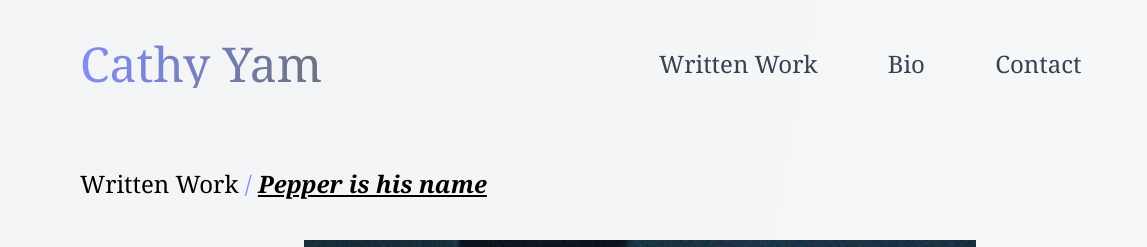
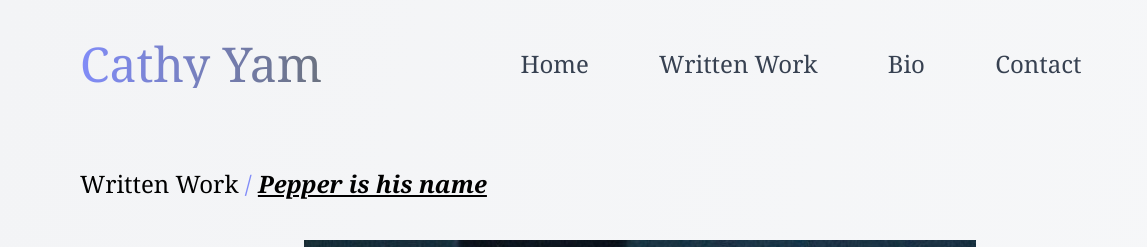
Before and after one commit to mackensiealvarezz/tailwind-cathysite, a plain HTML site: page pepper.html in a window 1280 px wide. Shown: the top 247 px of the page, 0-1147 px from the left. Drawn offline with nearby package versions, Linux system fonts and the light colour scheme.

Commit message:
pepper: added home in nav bar

```diff
--- a/pepper.html
+++ b/pepper.html
@@ -25,6 +25,8 @@
                     </div>
                     <!-- right side -->
                     <div class="space-x-4 md:space-x-16 text-gray-700 md:text-2xl pt-3 md:pt-0 text-center">
+                         <a class="hover:shadow-2xl hover:text-indigo-400"
+                            href="index.html">Home</a>
                         <a class="hover:shadow-2xl hover:text-indigo-400"
                             href="pepper.html">Written Work</a>
                         <a class="hover:shadow-2xl hover:text-indigo-400"
```
